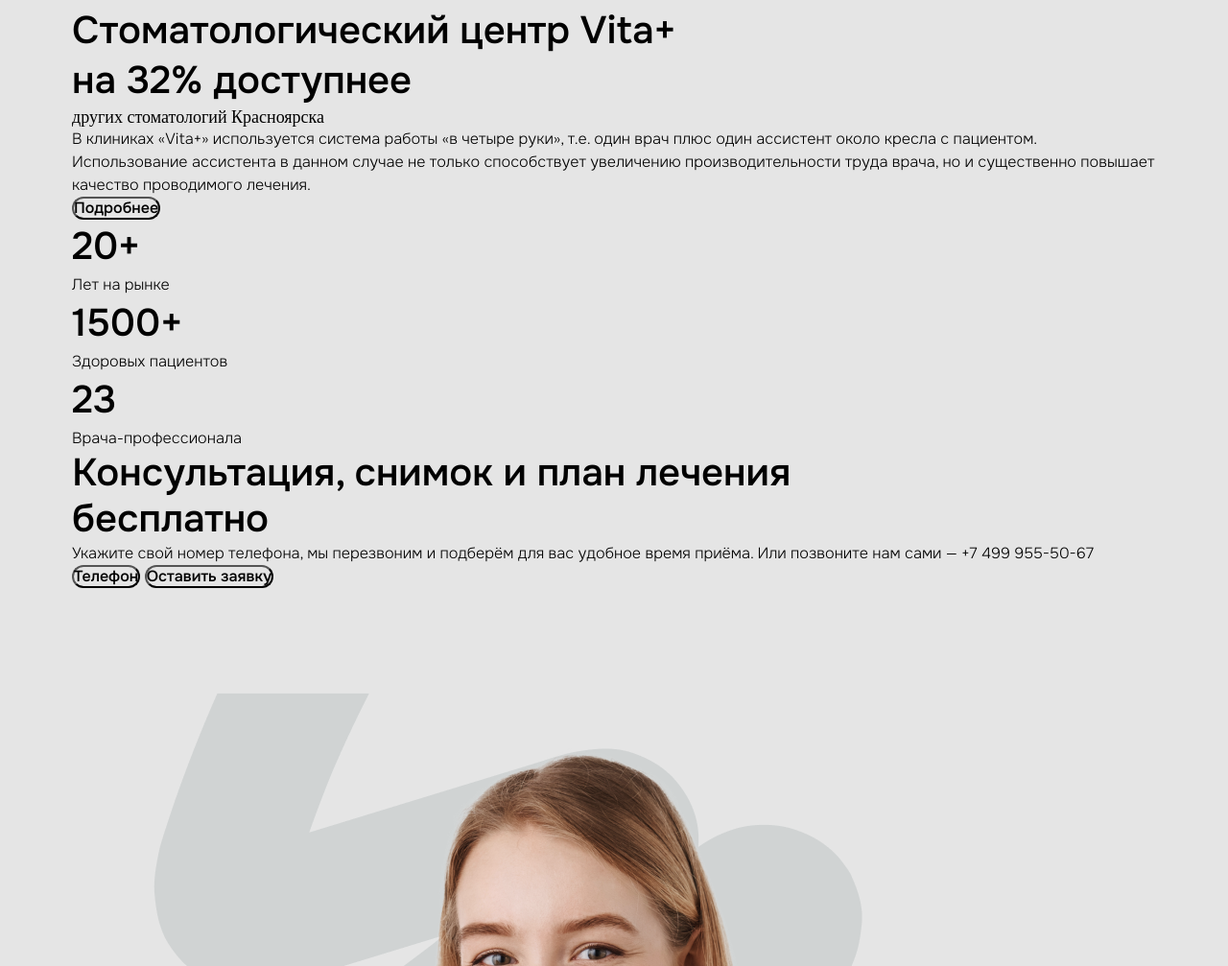
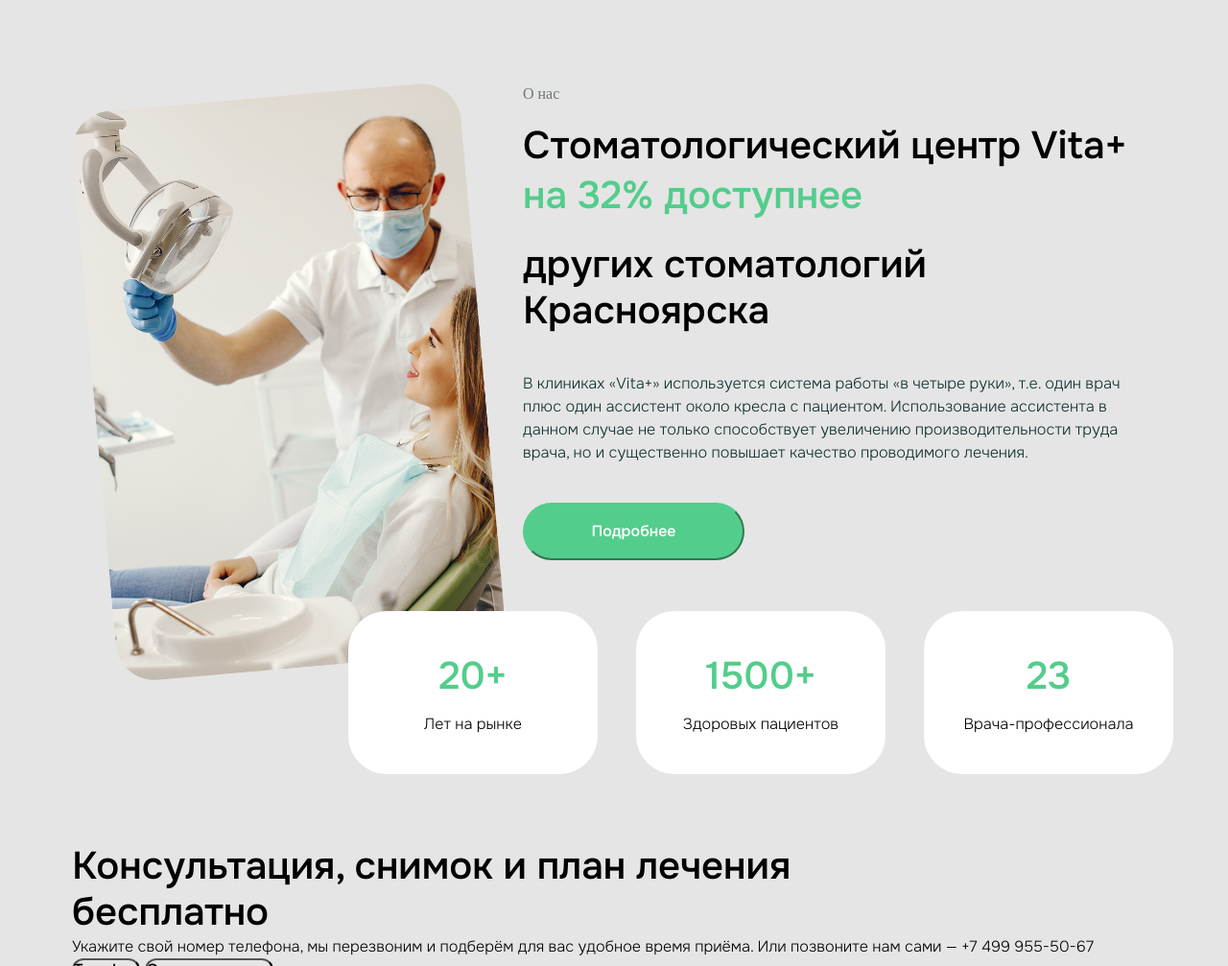
Before and after one commit to Mari-marina/Vitaplus, a website with bundled scripts: page src/index.html in a window 1280 px wide. Shown: the part 1782-2789 px from the top of the page at 96% size. Built offline with nearby package versions, Linux system fonts and the light colour scheme; files whose address does not match are found by name.

Commit message:
about us

```diff
--- a/gulp/version.json
+++ b/gulp/version.json
@@ -1,3 +1,3 @@
 {
-    "main": "20220529000851"
+    "main": "20220529074549"
 }
--- a/src/html/section/aboutUs.html
+++ b/src/html/section/aboutUs.html
@@ -1,22 +1,27 @@
 <section class="aboutUs">
 <div class="container">
-<img class="aboutUs__img" src="" alt="">
+<div class="aboutUs__content">
+<img class="aboutUs__img" src="./../../img/doctor-aboutUs.png" alt="doctor">
 <div class="aboutUs__wrapper">
-<h2 class="aboutUs__title title">Стоматологический центр Vita+ <h2 class="aboutUs__title--color">на 32% доступнее </h2>других стоматологий Красноярска</h2>
+<span class="aboutUs__span">О нас</span>
+<h2 class="aboutUs__title title">Стоматологический центр Vita+ <h2 class="aboutUs__title--color">на 32% доступнее </h2> <h2 class="aboutUs__title title">других стоматологий Красноярска</h2>
 <p class="aboutUs__text">В клиниках «Vita+» используется система работы «в четыре руки», т.е. один врач плюс один ассистент около кресла с пациентом. Использование ассистента в данном случае не только способствует увеличению производительности труда врача, но и существенно повышает качество проводимого лечения.</p>
 <button class="aboutUs__button">Подробнее</button>
 </div>
+</div>
+<div class="aboutUs__wrap-info">
 <div class="aboutUs__wrap">
 <h2 class="aboutUs__title--color">20+</h2>
-<p class="aboutUs__text">Лет на рынке</p>
+<p class="aboutUs__text--small">Лет на рынке</p>
 </div>
 <div class="aboutUs__wrap">
 <h2 class="aboutUs__title--color">1500+</h2>
-<p class="aboutUs__text">Здоровых пациентов</p>
+<p class="aboutUs__text--small">Здоровых пациентов</p>
 </div>
 <div class="aboutUs__wrap">
 <h2 class="aboutUs__title--color">23</h2>
-<p class="aboutUs__text">Врача-профессионала</p>
+<p class="aboutUs__text--small">Врача-профессионала</p>
+</div>
 </div>
 </div>
 </section>
--- /dev/null
+++ b/src/scss/blocks/aboutUs.scss
@@ -0,0 +1,65 @@
+@import './../../scss/abstracts/_mixins';
+.aboutUs {
+&__span {
+@include text(16px, 400, 18px, #707777);
+// margin-bottom: 20px;
+}
+&__title--color{
+  color: $accentColor;
+}
+&__title {
+  margin-top: 20px;
+}
+&__wrapper {
+  width: 100%;
+  max-width: 660px;
+}
+&__text {
+  margin: 40px 0 40px;
+  color: #0F2F2E;
+}
+&__button {
+  border-color: $accentColor;
+  background-color: $accentColor;;
+  color: #FFFFFF;
+  width: 231px;
+  height: 60px;
+}
+&__button:hover {
+  color: $accentColor;
+  background-color: inherit;
+  border-color: $accentColor;
+}
+&__img{
+  max-width: 450px;
+  width: 100%;
+}
+&__content {
+  display: flex;
+  justify-content: space-between;
+  margin-top: 100px;
+}
+&__wrap {
+  max-width: 260px;
+  width: 100%;
+  height: 170px;
+  background: #FFFFFF;
+  border-radius: 40px;
+  display: flex;
+  flex-direction: column;
+  align-items: center;
+  justify-content: center;
+}
+&__text--small{
+  margin-top: 10px;
+}
+&__wrap-info {
+  display: flex;
+  justify-content: space-between;
+  max-width: 860px;
+  width: 100%;
+  position: relative;
+  top: -72px;
+  left: 288px;
+}
+}
--- a/src/scss/style.scss
+++ b/src/scss/style.scss
@@ -30,7 +30,7 @@
 @import "./blocks/nav";
 @import "./blocks/content";
 @import "./blocks/list";
-@import "./blocks/list-keys";
+@import "./blocks/aboutUs.scss";
 @import "./blocks/menu";
 @import "./blocks/top";
 @import "./blocks/services";
```
Also changed, not shown: dist/css/style.css, dist/css/style.min.css, dist/img/doctor-aboutUs.png (added), dist/index.html, src/img/doctor-aboutUs.png (added), src/scss/blocks/_list-keys.scss (deleted).
